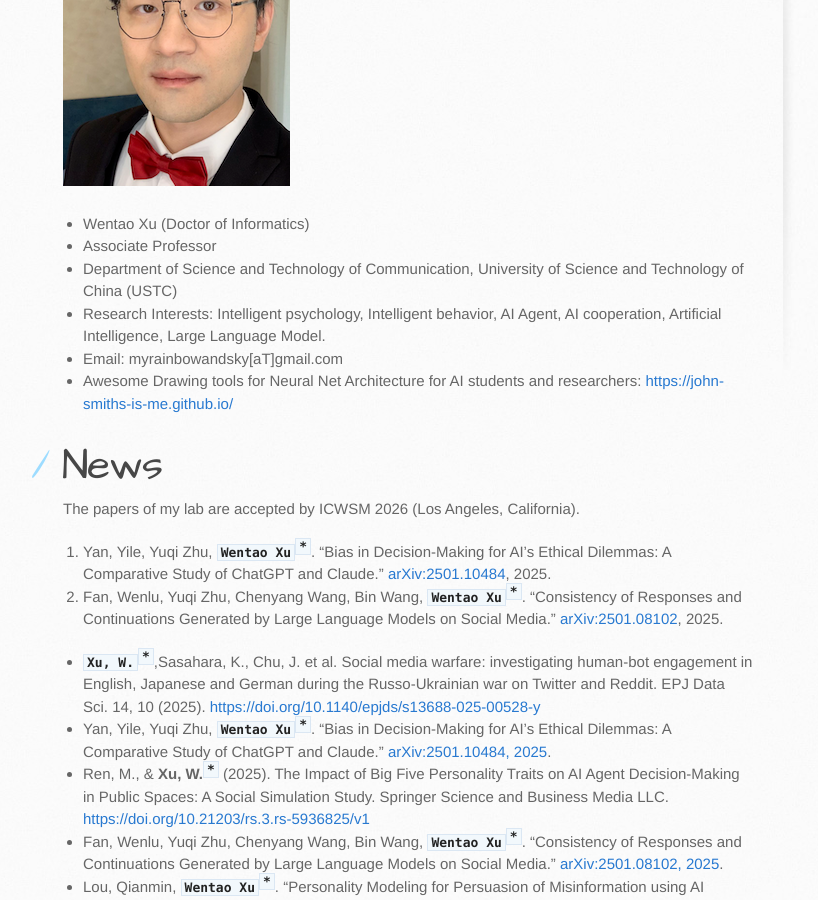
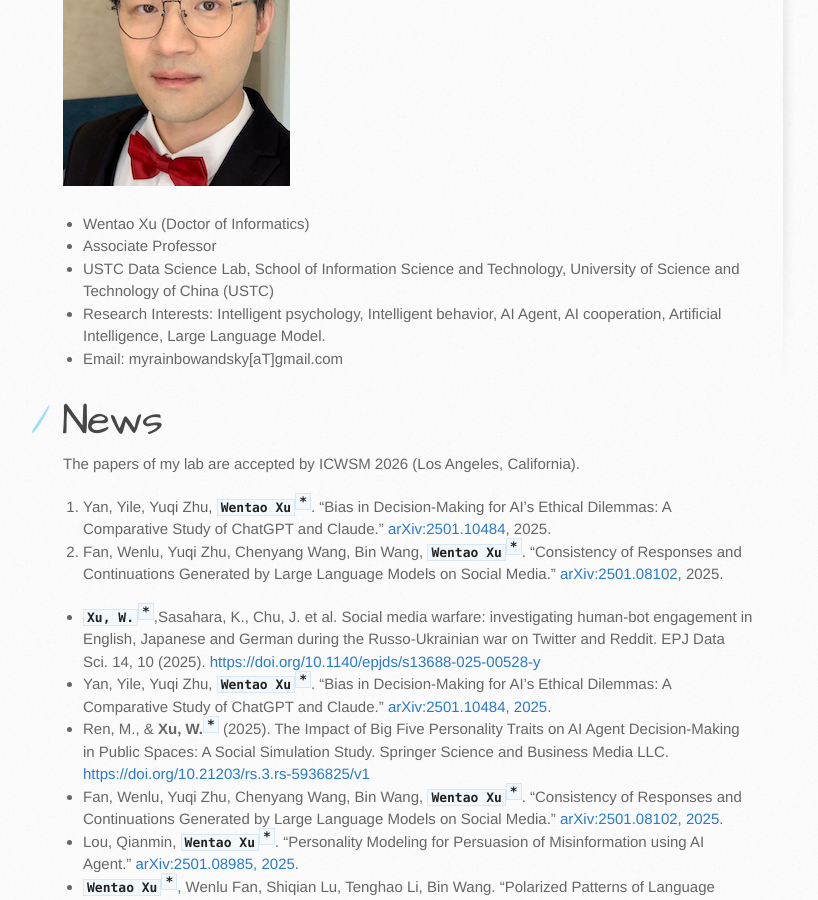
Before and after one commit to myrainbowandsky/myrainbowandsky.github.io, a Jekyll site: the page built from index.md, in a window 1280 px wide and 900 px high, scrolled down 332 px. Shown: the whole window, without its empty margins (107-925 px from the left). Built offline with Jekyll 4.4.1, drawn with Linux system fonts in a browser that asks for light colours; the repository's description, which GitHub fills in, is left out.

Commit message:
Update index.md

```diff
--- a/index.md
+++ b/index.md
@@ -12,11 +12,9 @@ layout: default
 
 * Wentao Xu (Doctor of Informatics)
 * Associate Professor
-* Department of Science and Technology of Communication, University of Science and Technology of China (USTC)
+* USTC Data Science Lab, School of Information Science and Technology, University of Science and Technology of China (USTC)
 * Research Interests: Intelligent psychology, Intelligent behavior, AI Agent, AI cooperation, Artificial Intelligence, Large Language Model.
 * Email: myrainbowandsky[aT]gmail.com
-* Awesome Drawing tools for Neural Net Architecture for AI students and researchers: [https://john-smiths-is-me.github.io/
-](https://john-smiths-is-me.github.io/)
 
 # News
 The papers of my lab are accepted by ICWSM 2026 (Los Angeles, California).
```
